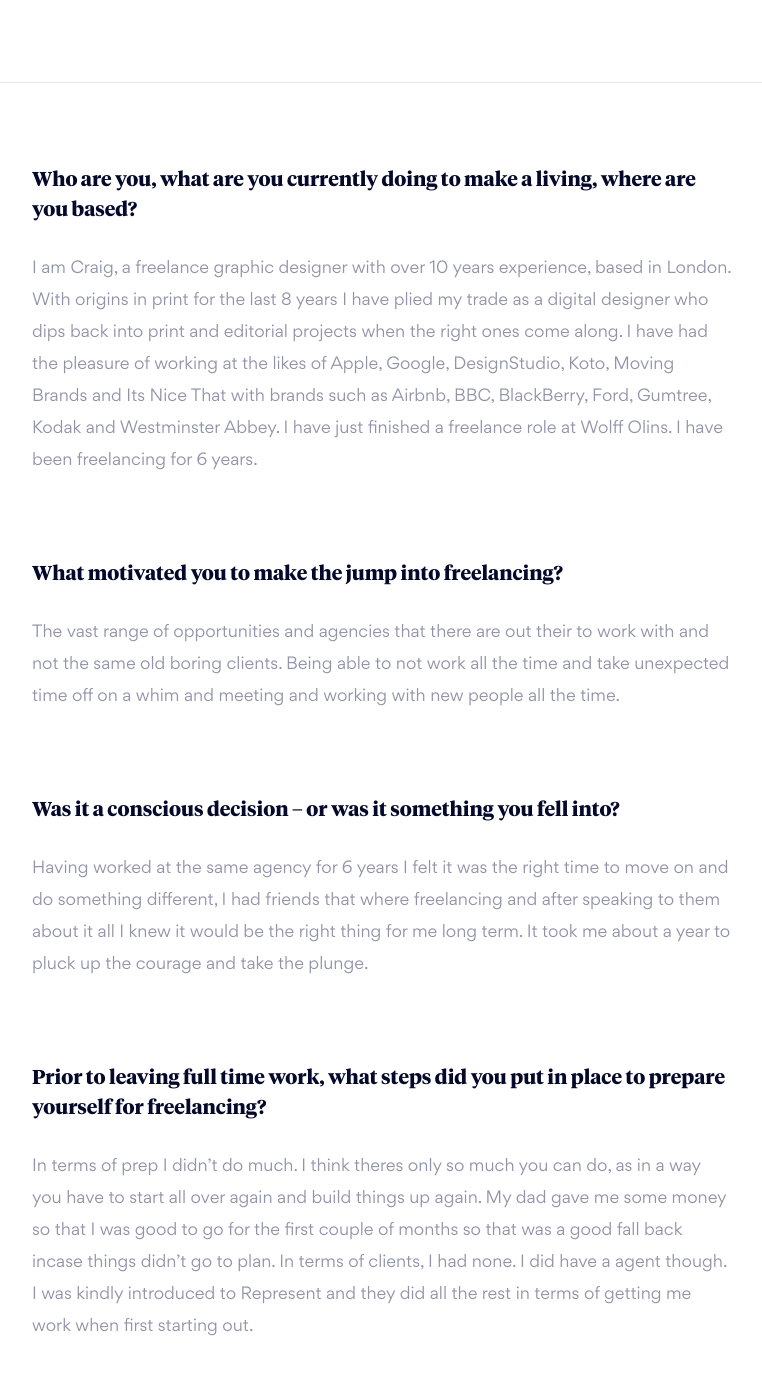
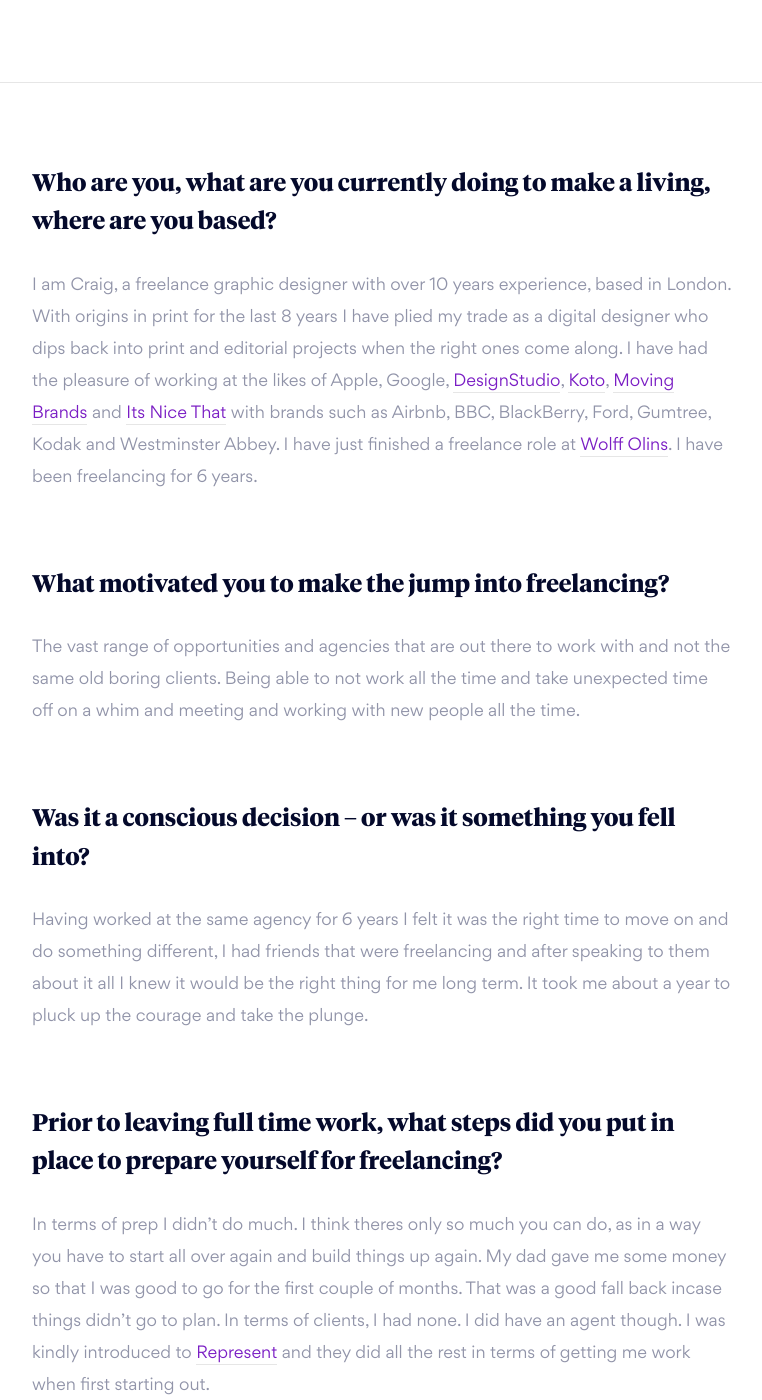
Before and after one commit to mattvernon/funemployed, a Jekyll site: the page built from _profiles/craig-jackson.markdown, in a window 1280 px wide and 1400 px high, scrolled down 471 px. Shown: the whole window, without its empty margins (258-1020 px from the left). Built offline with Jekyll 4.4.1, drawn with Linux system fonts in a browser that asks for light colours.

Commit message:
Updated Craig Jackson

```diff
--- a/_profiles/craig-jackson.markdown
+++ b/_profiles/craig-jackson.markdown
@@ -21,56 +21,56 @@
 layout: profile
 ---
 
-# Who are you, what are you currently doing to make a living, where are you based?
+### Who are you, what are you currently doing to make a living, where are you based?
 
-I am Craig, a freelance graphic designer with over 10 years experience, based in London. With origins in print for the last 8 years I have plied my trade as a digital designer who dips back into print and editorial projects when the right ones come along. I have had the pleasure of working at the likes of Apple, Google, DesignStudio, Koto, Moving Brands and Its Nice That with brands such as Airbnb, BBC, BlackBerry, Ford, Gumtree, Kodak and Westminster Abbey. I have just finished a freelance role at Wolff Olins. I have been freelancing for 6 years.
+I am Craig, a freelance graphic designer with over 10 years experience, based in London. With origins in print for the last 8 years I have plied my trade as a digital designer who dips back into print and editorial projects when the right ones come along. I have had the pleasure of working at the likes of Apple, Google, [DesignStudio](https://www.wearedesignstudio.com/), [Koto](https://www.studiokoto.co/), [Moving Brands](http://www.movingbrands.com/) and [Its Nice That](http://www.itsnicethat.com/) with brands such as Airbnb, BBC, BlackBerry, Ford, Gumtree, Kodak and Westminster Abbey. I have just finished a freelance role at [Wolff Olins](http://www.wolffolins.com/). I have been freelancing for 6 years.
 
-# What motivated you to make the jump into freelancing?
+### What motivated you to make the jump into freelancing?
 
-The vast range of opportunities and agencies that there are out their to work with and not the same old boring clients. Being able to not work all the time and take unexpected time off on a whim and meeting and working with new people all the time.
+The vast range of opportunities and agencies that are out there to work with and not the same old boring clients. Being able to not work all the time and take unexpected time off on a whim and meeting and working with new people all the time.
 
-# Was it a conscious decision – or was it something you fell into?
+### Was it a conscious decision – or was it something you fell into?
 
-Having worked at the same agency for 6 years I felt it was the right time to move on and do something different, I had friends that where freelancing and after speaking to them about it all I knew it would be the right thing for me long term. It took me about a year to pluck up the courage and take the plunge.
+Having worked at the same agency for 6 years I felt it was the right time to move on and do something different, I had friends that were freelancing and after speaking to them about it all I knew it would be the right thing for me long term. It took me about a year to pluck up the courage and take the plunge.
 
-# Prior to leaving full time work, what steps did you put in place to prepare yourself for freelancing?
+### Prior to leaving full time work, what steps did you put in place to prepare yourself for freelancing?
 
-In terms of prep I didn’t do much. I think theres only so much you can do, as in a way you have to start all over again and build things up again. My dad gave me some money so that I was good to go for the first couple of months so that was a good fall back incase things didn’t go to plan. In terms of clients, I had none. I did have a agent though. I was kindly introduced to Represent and they did all the rest in terms of getting me work when first starting out.
+In terms of prep I didn’t do much. I think theres only so much you can do, as in a way you have to start all over again and build things up again. My dad gave me some money so that I was good to go for the first couple of months. That was a good fall back incase things didn’t go to plan. In terms of clients, I had none. I did have an agent though. I was kindly introduced to [Represent](http://www.represent.uk.com/) and they did all the rest in terms of getting me work when first starting out.
 
-# Where does the bulk of your work come from, do you mainly contract for agencies and studios? or do you have your own independent projects and clients?
+### Where does the bulk of your work come from, do you mainly contract for agencies and studios? or do you have your own independent projects and clients?
 
 Working with agencies just kind of happened naturally. There are so many amazing agencies on my doorstep in London I thought it would be rude not to try and work for them. Now that I have ticked a lot off them off the list it makes more sense for me to as a natural progression to work with brands directly and is definitely on the agenda. Its starting to happen slowly but surely, which is nice.
 
 I think there are two types of freelancers, one’s that works direct with brands straight away and all the time and the others that work for agencies all the time. Two different types of beasts.
 
-# How was working with an agent?
+### How was working with an agent?
 
 For me it was a great way of opening doors when first starting out to build up your experience. Now I will tend to know people that work at say a agency I would like to work for and it seems get me straight in. I get a lot of referrals too so I tend to get a lot of people emailing me out of the blue which is cool.
 
-# How do you secure new projects, or new roles? Do you have any specific marketing strategies in place?
+### How do you secure new projects, or new roles? Do you have any specific marketing strategies in place?
 
 I’ve always had a pretty steady flow of work if I am honest. Every now and again I have to send a few emails out to people that have got in touch in the past that at the time I was too busy to work with. A couple of times a year I also like to take a week out to arrange meetings to clients to make new contacts and show them my portfolio first hand. But generally people come to me and I have to turn a lot of work down which is a nice place to be in.
 
-# How long do you usually contract with each agency for?
+### How long do you usually contract with each agency for?
 
 Every role is different which I really like. They normal start out as 2 weeks or a month, which can turn into a rolling contact. The best one I had was two weeks that turned into a year. In terms of a Monday to Friday it generally starts out like that but once I’ve been there for a while things become more flexible which allows me to work away for the studio from time to time.
 
-# Jumping around too and from agencies so quickly must be disorientating. Do you ever think about taking on a full time role?
+### Jumping around too and from agencies so quickly must be disorientating. Do you ever think about taking on a full time role?
 
 I quite like it actually, I can get bored quite easily so fast pace of hoping between jobs is fine for me. I do get offered full time roles now and again at the agencies I work at quite a lot but at the moment I am very happy with being my own boss and organising my own time. Last year I worked about 37 weeks out of 52.
 
-# How do you charge clients? per day, per week, per month? How do you increase your rates?
+### How do you charge clients? per day, per week, per month? How do you increase your rates?
 
 I invoice weekly generally on a standard day rate which might go up or down a little bit, it kind of depends who’s asking. Roughly my rate has gone up £25per day per year.
 
-# Looking back on your journey, have you made any mistakes? If you had a chance to do it over again, would you do it differently?
+### Looking back on your journey, have you made any mistakes? If you had a chance to do it over again, would you do it differently?
 
 In terms of mistakes no not really, maybe I should of taken the jump a couple of years sooner.
 
-# What advice do you have for designers looking to freelance?
+### What advice do you have for designers looking to freelance?
 
 Close your eyes hold tight and go for it, its not as scary as people make out. You can always go back to a full time job if things don’t work out. They will though it will be fine.
 
-# What do you think about the future of freelancing? Is it bright? Do you believe it is a trend that will continue to grow?
+### What do you think about the future of freelancing? Is it bright? Do you believe it is a trend that will continue to grow?
 
 I think things are only going to get bigger and better. More and more younger people are deciding that its the lifestyle choice they want to take and its so easy to register as a company now and you can work from a beach or a plane. I think more industries already have this way of working its just technology has made things easier for everyone to get on with their working day.
```
